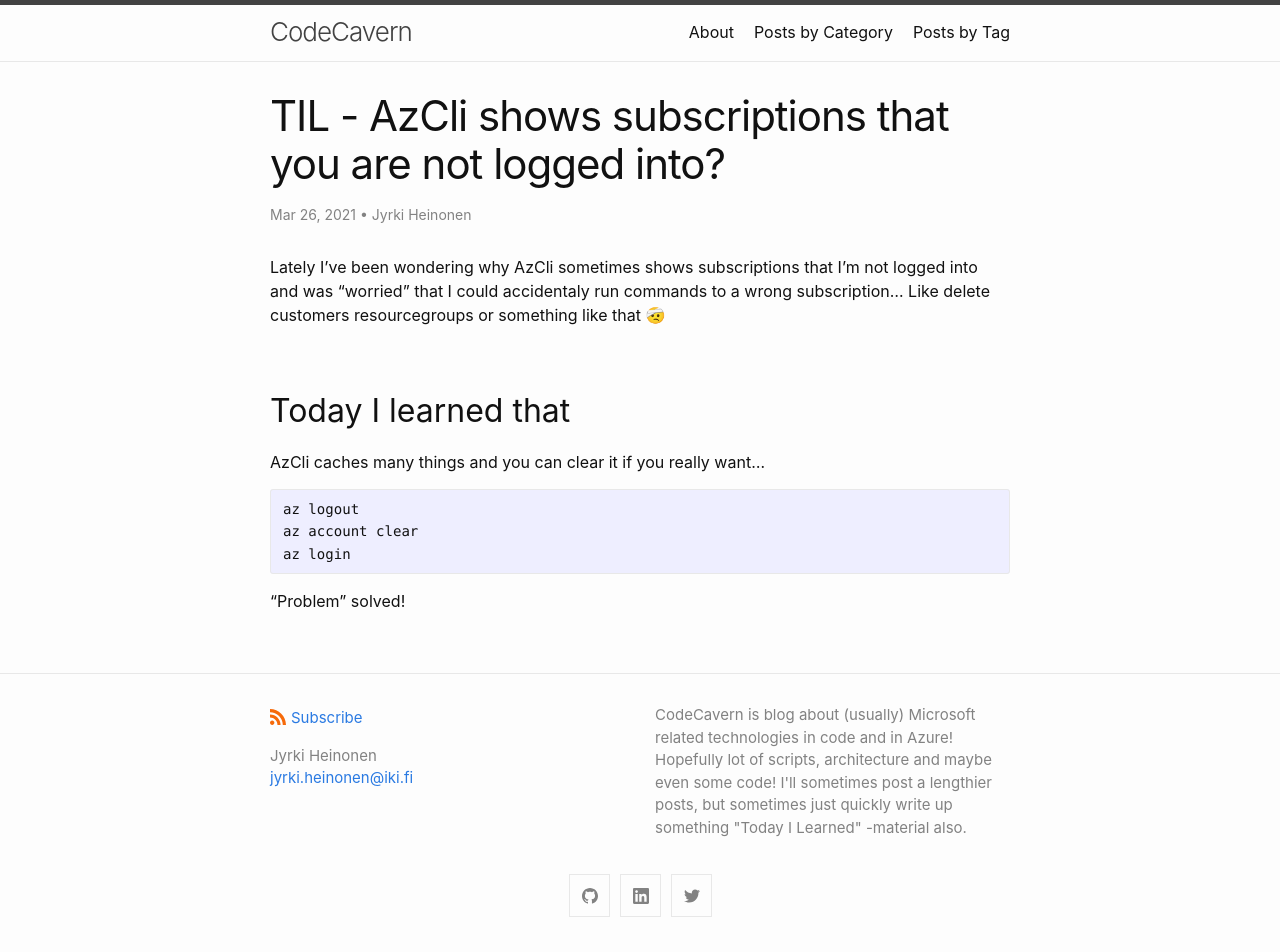
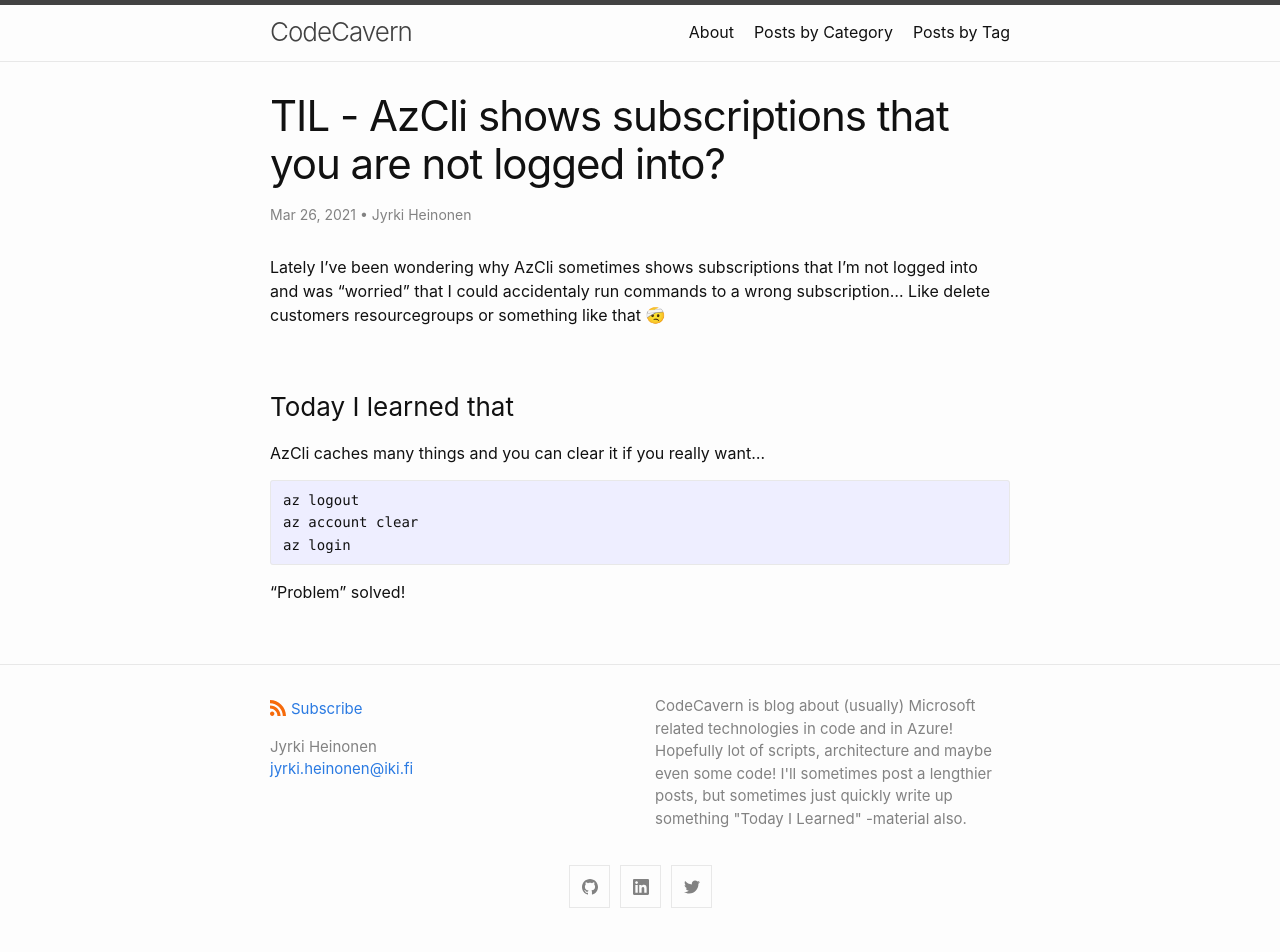
Before and after one commit to JyrkiHei/CodeCavern, a Jekyll site: the page built from _posts/2021-03-26-til-azcli-account-cache.md, in a window 1280 px wide. Built offline with Jekyll 4.4.1, drawn with Linux system fonts in a browser that asks for light colours; comment, search, counter and statistics services are not loaded.

````diff
--- a/_posts/2021-03-26-til-azcli-account-cache.md
+++ b/_posts/2021-03-26-til-azcli-account-cache.md
@@ -9,7 +9,7 @@ tags: TIL AzCli
 ---
 Lately I've been wondering why AzCli sometimes shows subscriptions that I'm not logged into and was "worried" that I could accidentaly run commands to a wrong subscription... Like delete customers resourcegroups or something like that 🤕
 
-## Today I learned that
+### Today I learned that
 AzCli caches many things and you can clear it if you really want...
 
 ```
````
